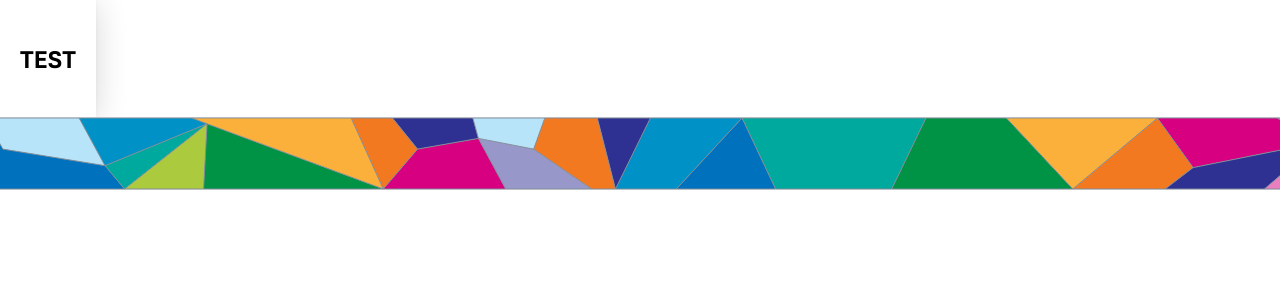
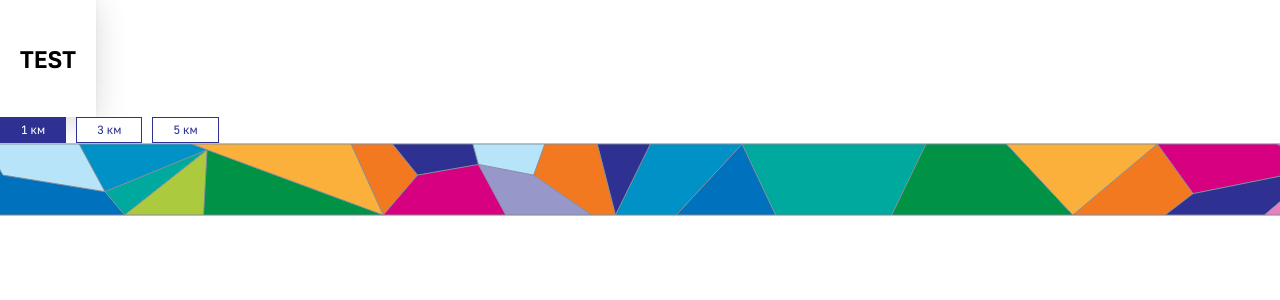
Before and after one commit to kuzinartemiy/im-helping, a React (Create React App) app: page / in a window 1280 px wide. Shown: the top 300 px of the page. Built offline with nearby package versions, Linux system fonts and the light colour scheme.

Commit message:
radio buttons and radius fixed

```diff
--- a/src/components/app/index.tsx
+++ b/src/components/app/index.tsx
@@ -2,6 +2,7 @@ import styles from './app.module.scss';
 import Footer from '../footer';
 import Box from '../box';
 import Text from '../text';
+import RadiusSearch from '../radius-search';
 
 function App() {
   return (
@@ -10,6 +11,7 @@ function App() {
       <Box>
         <Text tag='p' size='24' weight='700'>TEST</Text>
       </Box>
+      <RadiusSearch />
       <Footer />
     </>
   );
--- a/src/components/radio-button/index.tsx
+++ b/src/components/radio-button/index.tsx
@@ -6,7 +6,7 @@ interface IRadioButton {
   value: number
   text: string | number
   onChange: ChangeEventHandler<HTMLInputElement>
-  actualValue: string | undefined
+  actualValue: string
 }
 
 const RadioButton: FC<IRadioButton> = ({ name, value, text, onChange, actualValue }) => {
--- a/src/components/radio-button/radio-button.module.scss
+++ b/src/components/radio-button/radio-button.module.scss
@@ -11,10 +11,6 @@
   &_selected {
     color: var(--background-popup);
     background-color: var(--color-primary);
-  }
-
-  &:not(:last-of-type) {
-    margin-right: 10px;
   }
 }
 
--- a/src/components/radius-search/index.tsx
+++ b/src/components/radius-search/index.tsx
@@ -4,7 +4,7 @@ import RadioButton from '../radio-button';
 import styles from './radius-search.module.scss';
 
 const RadiusSearch = () => {
-  const [value, setValue] = useState<string | undefined>('1');
+  const [value, setValue] = useState<string>('1');
 
   const onChange: ChangeEventHandler<HTMLInputElement> = (e) => {
     setValue(e.target.value);
--- a/src/components/radius-search/radius-search.module.scss
+++ b/src/components/radius-search/radius-search.module.scss
@@ -1,4 +1,7 @@
 .radiusSearch {
-  display: flex;
-  flex-direction: row;
+  width: fit-content;
+  display: grid;
+  grid-template-columns: repeat(auto-fit, max-content);
+  grid-auto-flow: column;
+  column-gap: 10px;
 }
```
